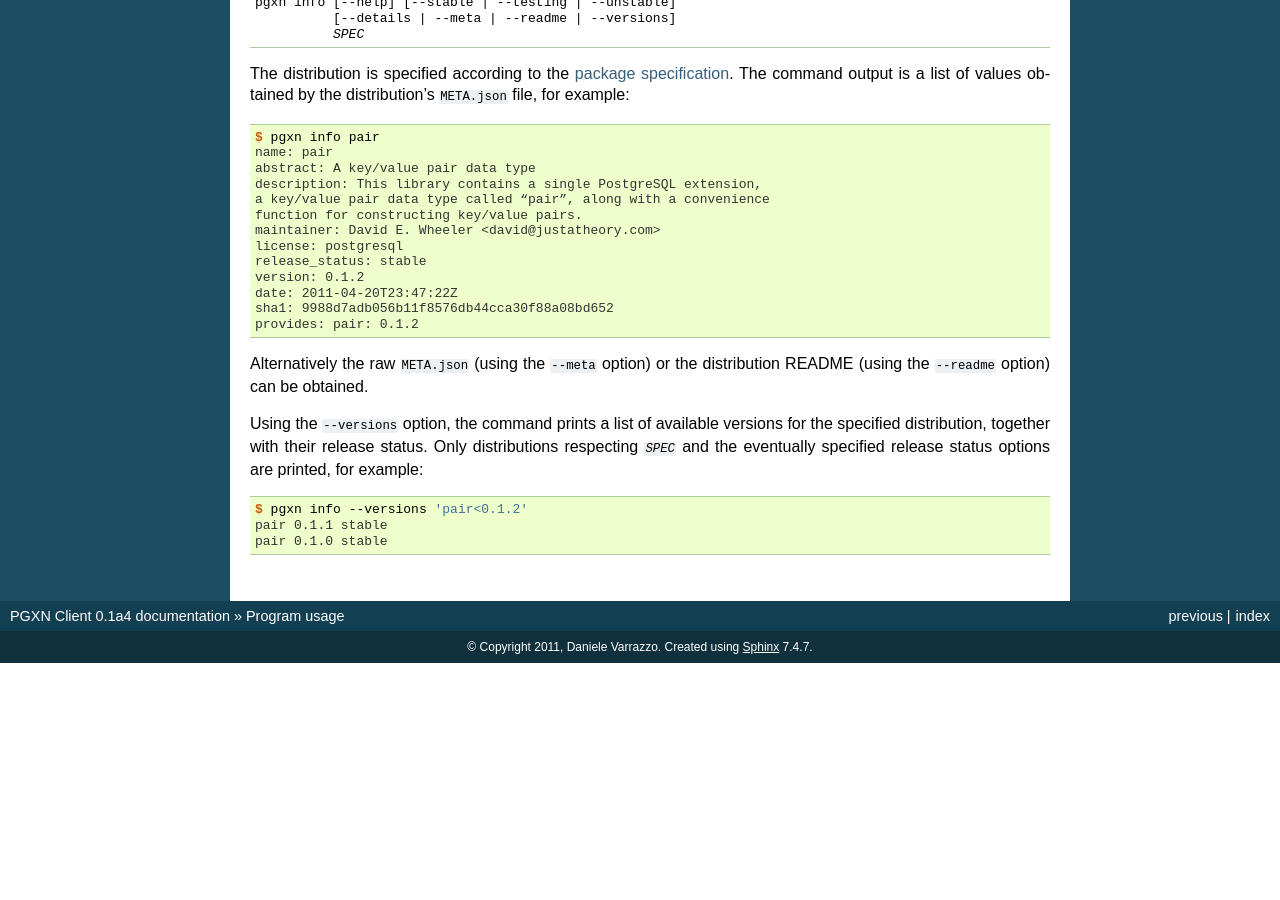
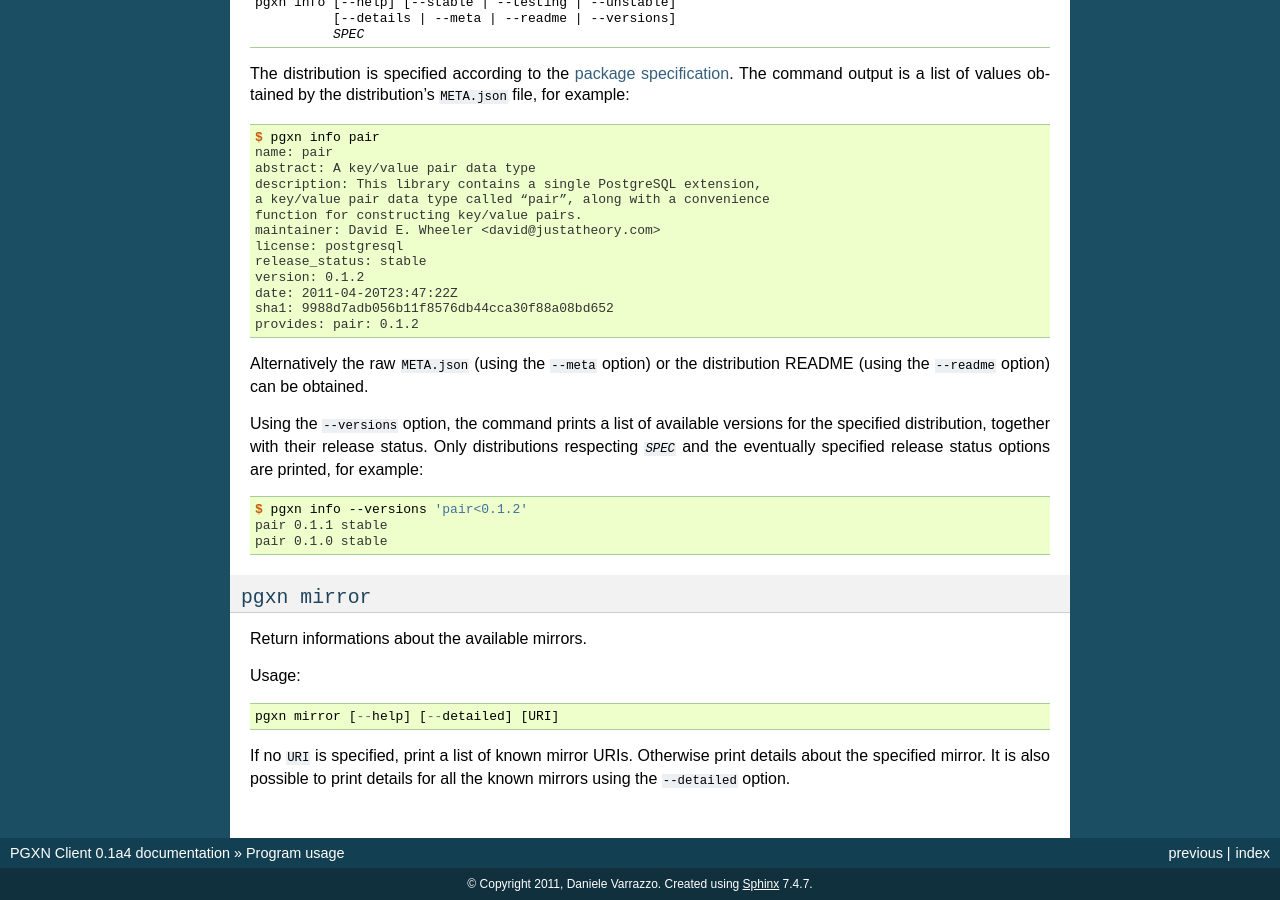
Before and after one commit to pgxn/pgxnclient, a Sphinx documentation site: the page built from docs/usage.rst, in a window 1280 px wide and 900 px high, scrolled down 4161 px. Built offline with Sphinx 7.4.7, drawn with Linux system fonts in a browser that asks for light colours; before the commit the page ends 4824 px from its top, so only the background shows below that; some of the changed text lies outside the part shown.

Commit message:
Added documentation for the mirror command

```diff
--- a/docs/usage.rst
+++ b/docs/usage.rst
@@ -340,3 +340,22 @@ release status options are printed, for example:
     $ pgxn info --versions 'pair<0.1.2'
     pair 0.1.1 stable
     pair 0.1.0 stable
+
+
+.. _mirror:
+
+``pgxn mirror``
+---------------
+
+Return informations about the available mirrors.
+
+Usage:
+
+.. parsed-literal::
+    :class: pgxn-mirror
+
+    pgxn mirror [--help] [--detailed] [URI]
+
+If no :samp:`URI` is specified, print a list of known mirror URIs. Otherwise
+print details about the specified mirror. It is also possible to print details
+for all the known mirrors using the ``--detailed`` option.
```
Also changed, not shown: 1 other file.
